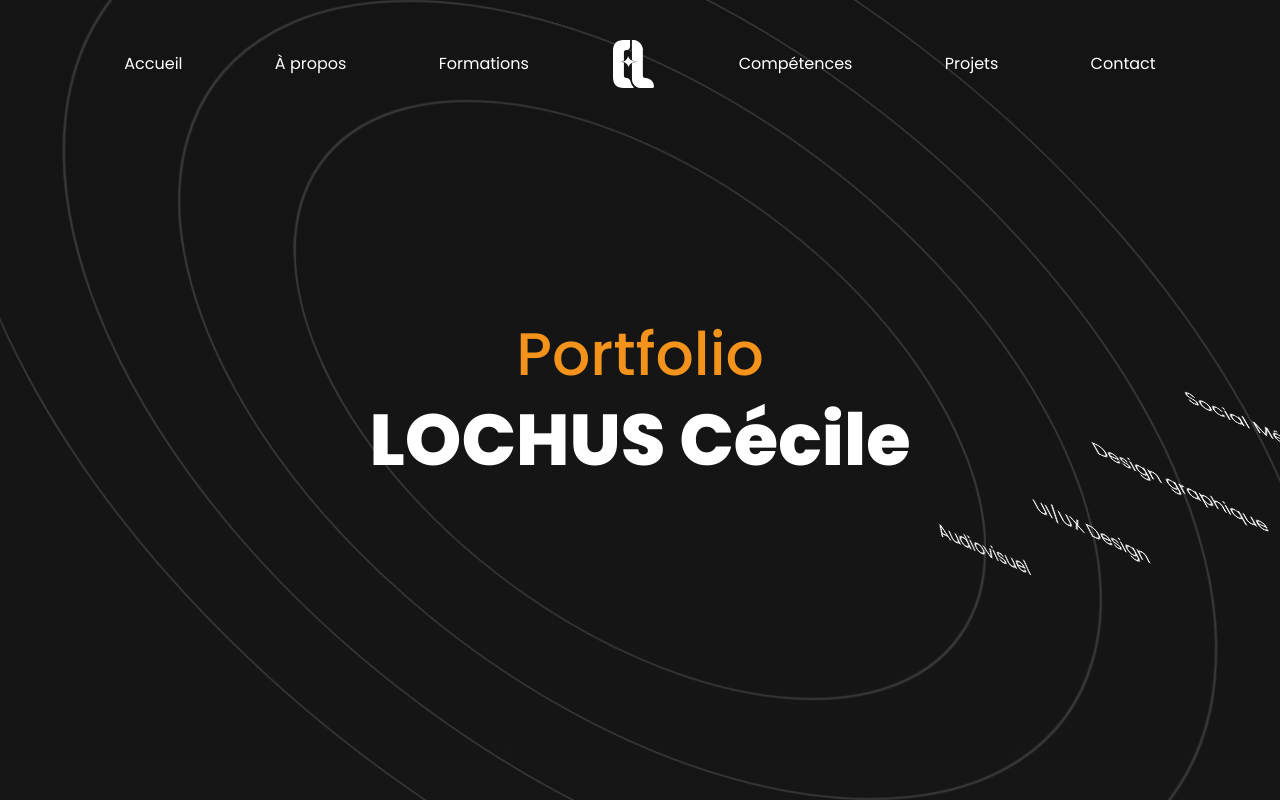
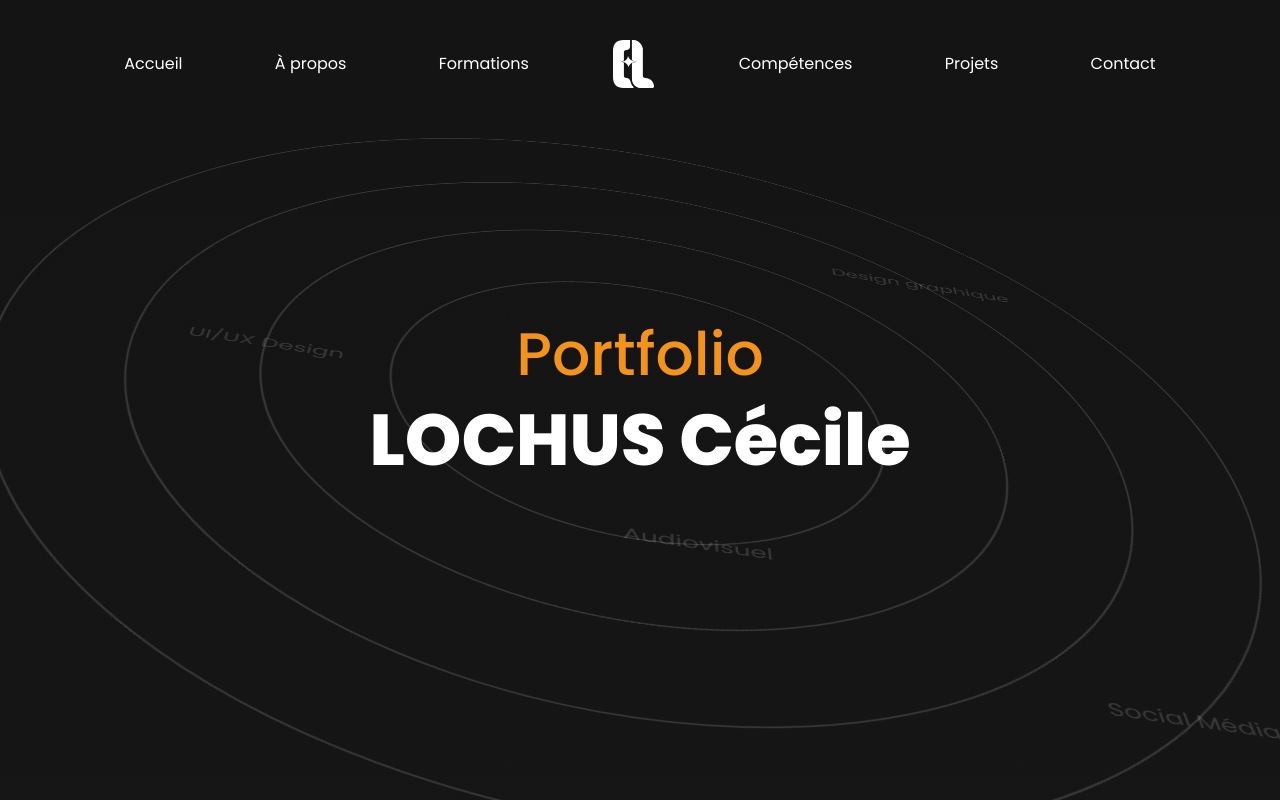
Before and after one commit to antoinefavereau/lochus-cecile, a Next.js app: page / in a window 1280 px wide. Shown: the top 800 px of the page. Built offline with nearby package versions, Linux system fonts and the light colour scheme; a web font is replaced by a local one.

Commit message:
Enhance hero animation with 3D perspective and random delays for improved visual dynamics

```diff
--- a/components/layout/home/hero.tsx
+++ b/components/layout/home/hero.tsx
@@ -8,27 +8,38 @@ export default function Hero() {
 
   return (
     <section className="relative flex flex-col items-center justify-center h-screen">
-      <div className="absolute inset-0 flex items-center justify-center select-none pointer-events-none">
-        {domains.map((domain, index) => (
+      <div className="absolute inset-0 flex items-center justify-center select-none pointer-events-none"
+        style={{
+          perspective: "2000px",
+        }}>
+        {domains.map((domain, index) => {
+          const animationDuration = 20000 + index * 2000;
+          const animationDelay = animationDuration * Math.random();
+
+          return (
             <div
               key={domain}
               className={`absolute rounded-full border-2 border-light animate-[customSpin_20s_linear_infinite]`}
               style={{
-              width: `${(index + 3) * 200}px`,
-              height: `${(index + 3) * 200}px`,
-              animationDuration: `${20000 + index * 2000}ms`,
+                width: `${(index + 2) * 250}px`,
+                height: `${(index + 2) * 250}px`,
+                animationDuration: `${animationDuration}ms`,
+                animationDelay: `-${animationDelay}ms`,
+                transformStyle: "preserve-3d",
               }}
             >
               <span
-              className="absolute top-0 left-1/2 bg-background animate-[centeredSpin_20s_linear_infinite]"
+                className="absolute top-0 left-1/2 text-light text-2xl animate-[centeredSpin_20s_linear_infinite]"
                 style={{
-                animationDuration: `${20000 + index * 2000}ms`,
+                  animationDuration: `${animationDuration}ms`,
+                  animationDelay: `-${animationDelay}ms`,
                 }}
               >
                 {domain}
               </span>
             </div>
-        ))}
+          )
+        })}
       </div>
       <h1 className="relative flex flex-col items-center gap-5 text-7xl font-extrabold text-center">
         <span className="text-6xl font-medium text-primary">Portfolio</span>
--- a/tailwind.config.ts
+++ b/tailwind.config.ts
@@ -19,12 +19,12 @@ export default {
       },
       keyframes: {
         customSpin: {
-          "0%": { transform: "skewX(30deg) rotate(0deg)" },
-          "100%": { transform: "skewX(30deg) rotate(360deg)" },
+          "0%": { transform: "rotateX(60deg) rotateY(10deg) rotate(0deg)" },
+          "100%": { transform: "rotateX(60deg) rotateY(10deg) rotate(360deg)" },
         },
         centeredSpin: {
-          "0%": { transform: "translate(-50%, -50%) skewX(-30deg) rotate(0deg)" },
-          "100%": { transform: "translate(-50%, -50%) skewX(-30deg) rotate(-360deg)" },
+          "0%": { transform: "translate(-50%, -50%) rotate(0deg)" },
+          "100%": { transform: "translate(-50%, -50%) rotate(-360deg)" },
         },
         marquee: {
           "0%": { transform: "translateY(0%)" },
```
Lines whose indentation alone changed are shown as unchanged.
